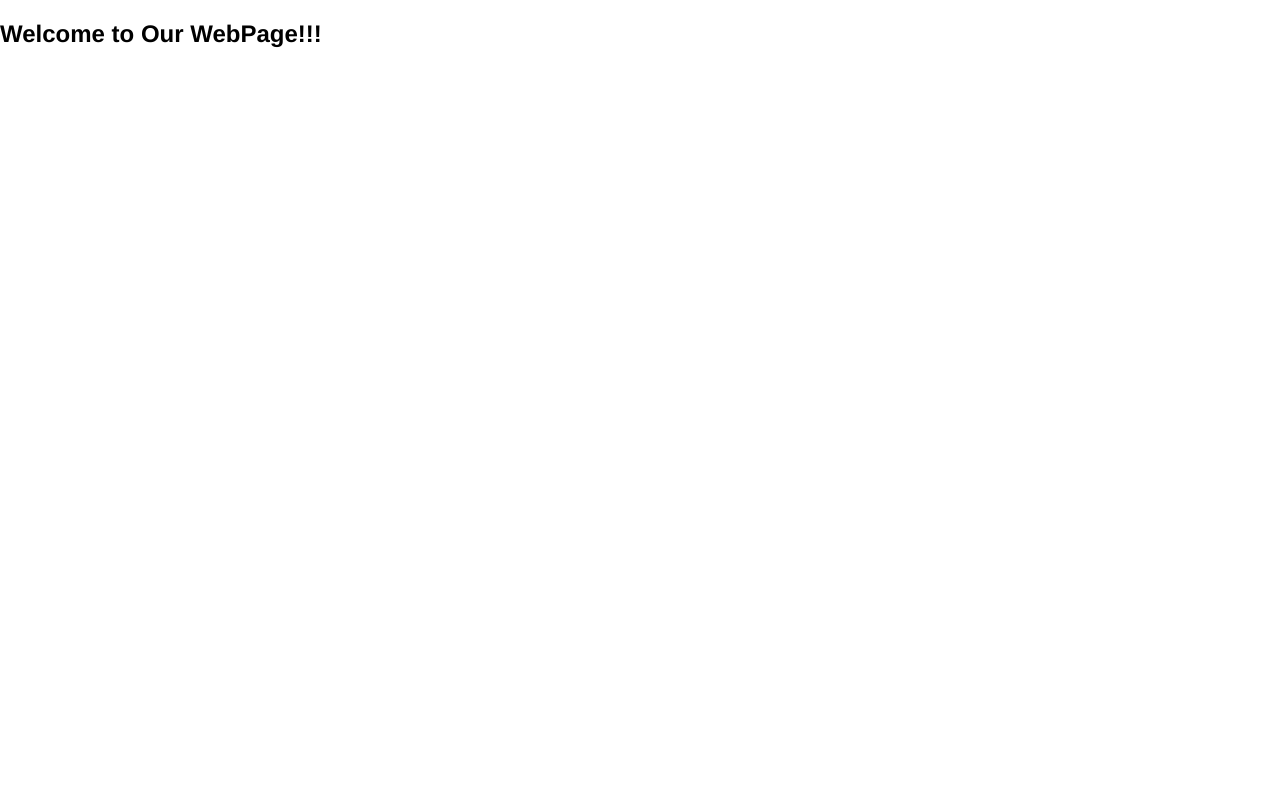
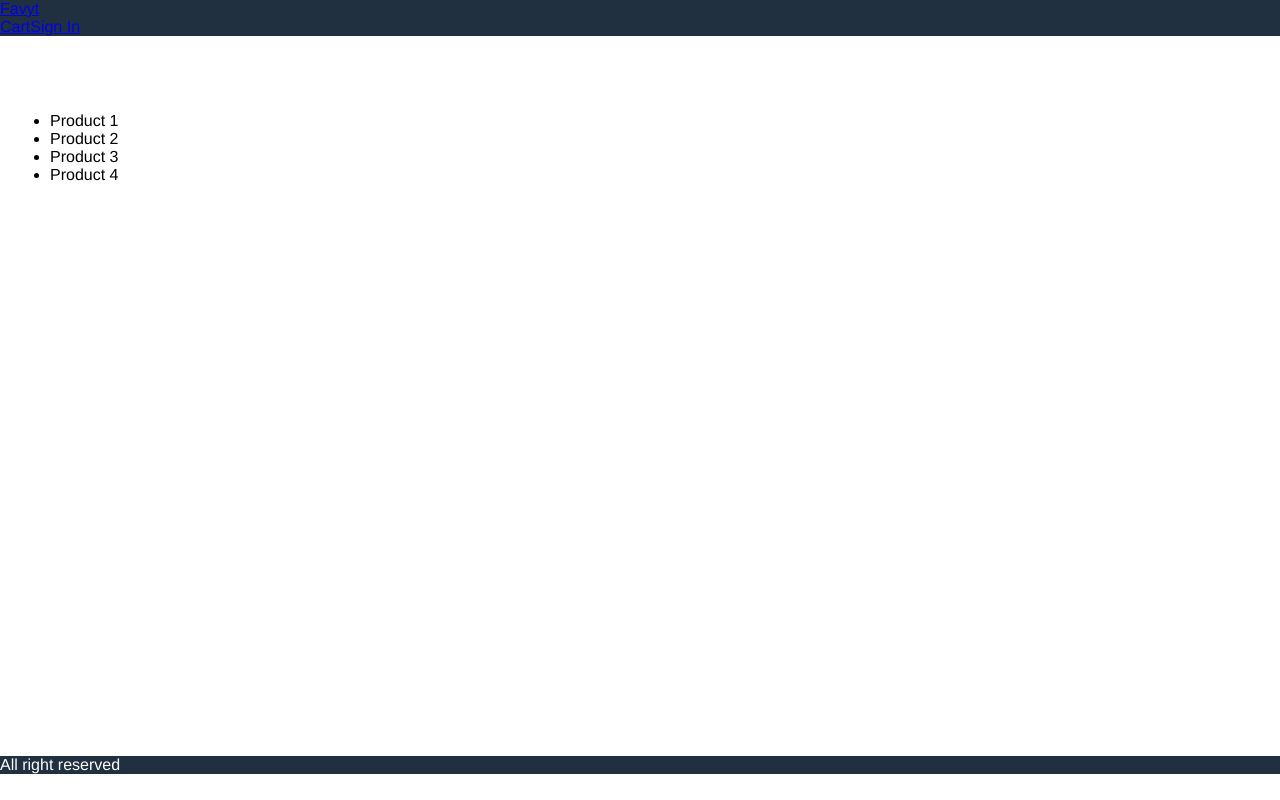
Before and after one commit to amrendrakind/favyt, a React (Create React App) app: page / in a window 1280 px wide. Built offline with nearby package versions, Linux system fonts and the light colour scheme.

Commit message:
Compnent added

```diff
--- a/src/App.js
+++ b/src/App.js
@@ -5,10 +5,10 @@ import Footer from './frontend/template/Footer';
 function App() {
   return (
     <div >
-      <h2>Welcome to Our WebPage!!!</h2>
-      {/* <Header />
+      {/* <h2>Welcome to Our WebPage!!!</h2> */}
+      <Header />
       <Product />
-      <Footer /> */}
+      <Footer />
     </div>
   );
 }
```
